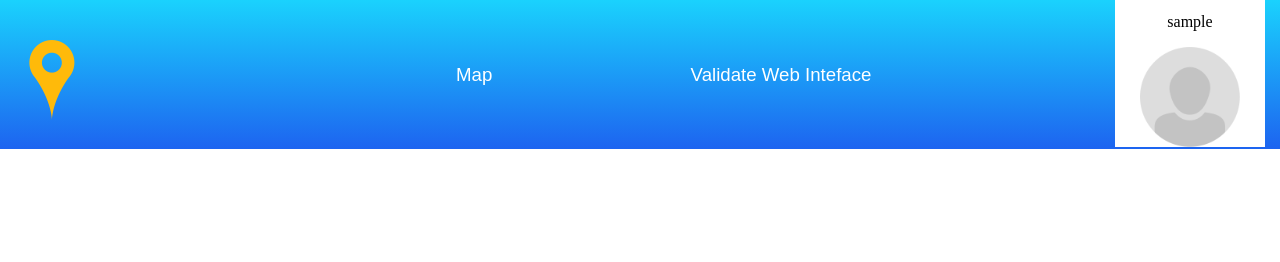
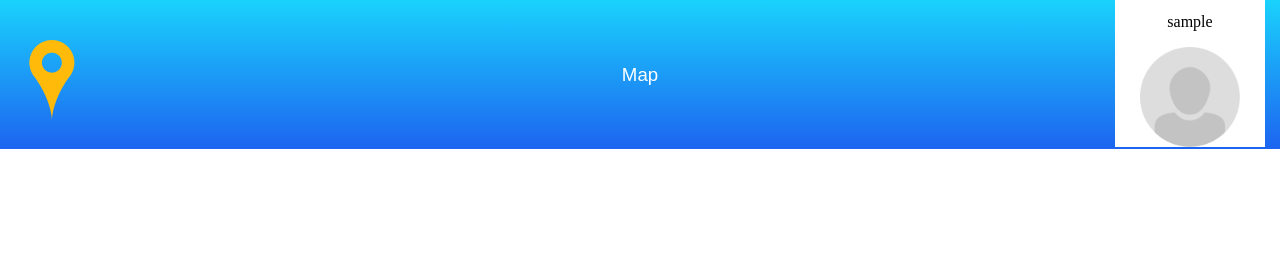
Before and after one commit to ConnorChristensen/CS290, a PHP site: page /Badges/badge.php in a window 1280 px wide. Shown: the top 262 px of the page. Run offline with PHP 8.4, Linux system fonts and the light colour scheme; the visitor is signed in with stand-in values (Sample User, id 1); data that the repository does not hold is empty.

Commit message:
fixed timing comparisons in recent badge field
will display gray if they have no badges

```diff
--- a/Badges/badge.php
+++ b/Badges/badge.php
@@ -7,11 +7,9 @@
 </head>
 
 <script>
-    images();
-    get_user_badges();
-    function areYouSure() {
+        function areYouSure() {
         if(confirm("Are you sure you want to log out?")) {
-            window.location.href = "http://web.engr.oregonstate.edu/~chriconn/Badges/logout.php";
+            window.location.href = "http://web.engr.oregonstate.edu/~claytonh/CS290-master/Badges/logout.php";
         }
     }
 </script>
@@ -22,7 +20,6 @@
             <tr>
                 <td id="logo"><img src="../Images/IconWithoutBackground.png"></td>
                 <td id="toMap"><a href="../Map_Page/travel.html">Map</a></td>
-                <td id="toMap"><a href="../Check_in/check.php">Validate Web Inteface</a></td>
                 <td id="dropDown">
                     <div id="dropDownClicker" onclick="dropDown()">
                        <?php
@@ -52,7 +49,9 @@
     <!--Places the most recently unlocked badge-->
 
     <script>
-        mostRecentBadge();
+    	images();
+		get_user_badges();
+		mostRecentBadge();
     </script>
 
     <div class="modal" id="myModal">
```
